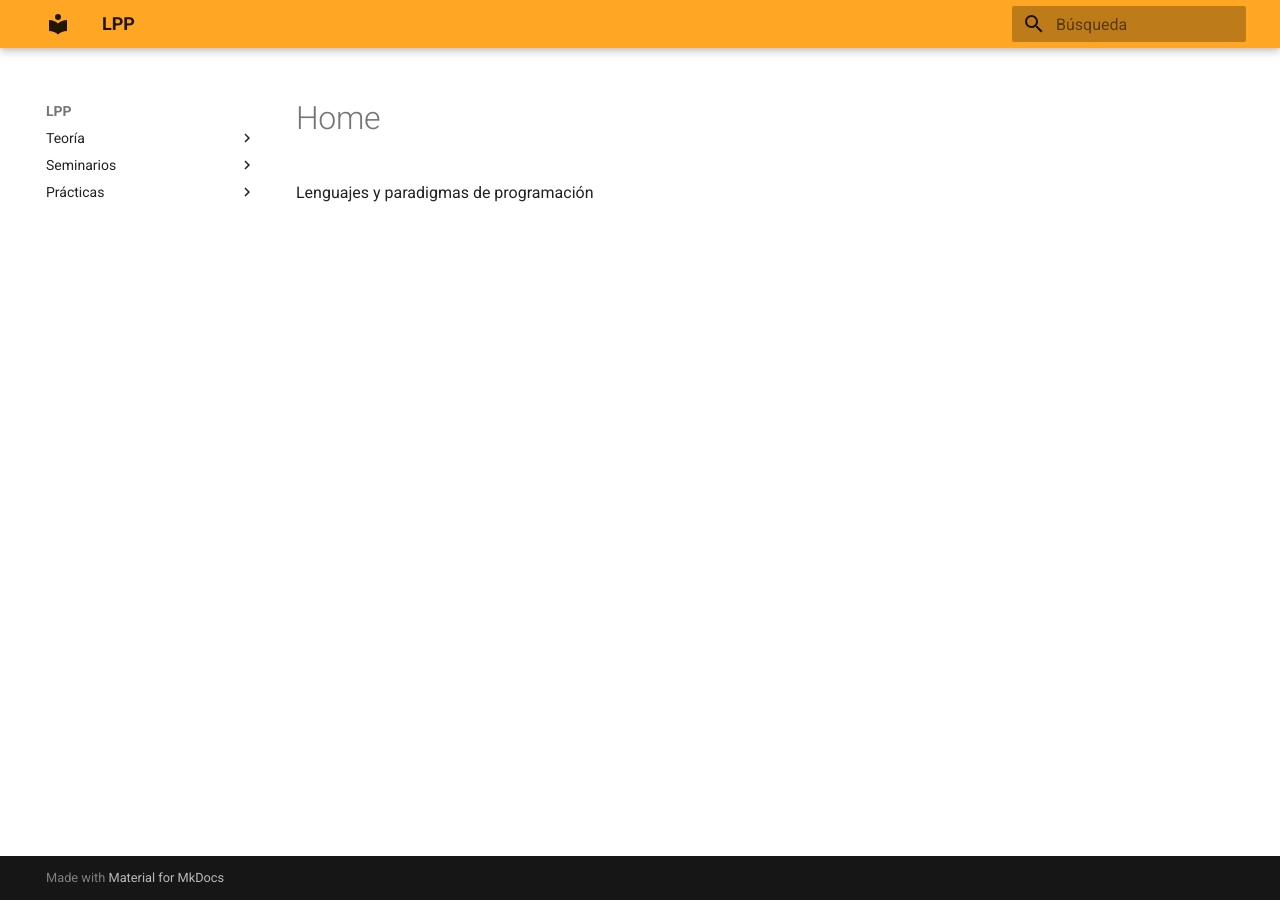
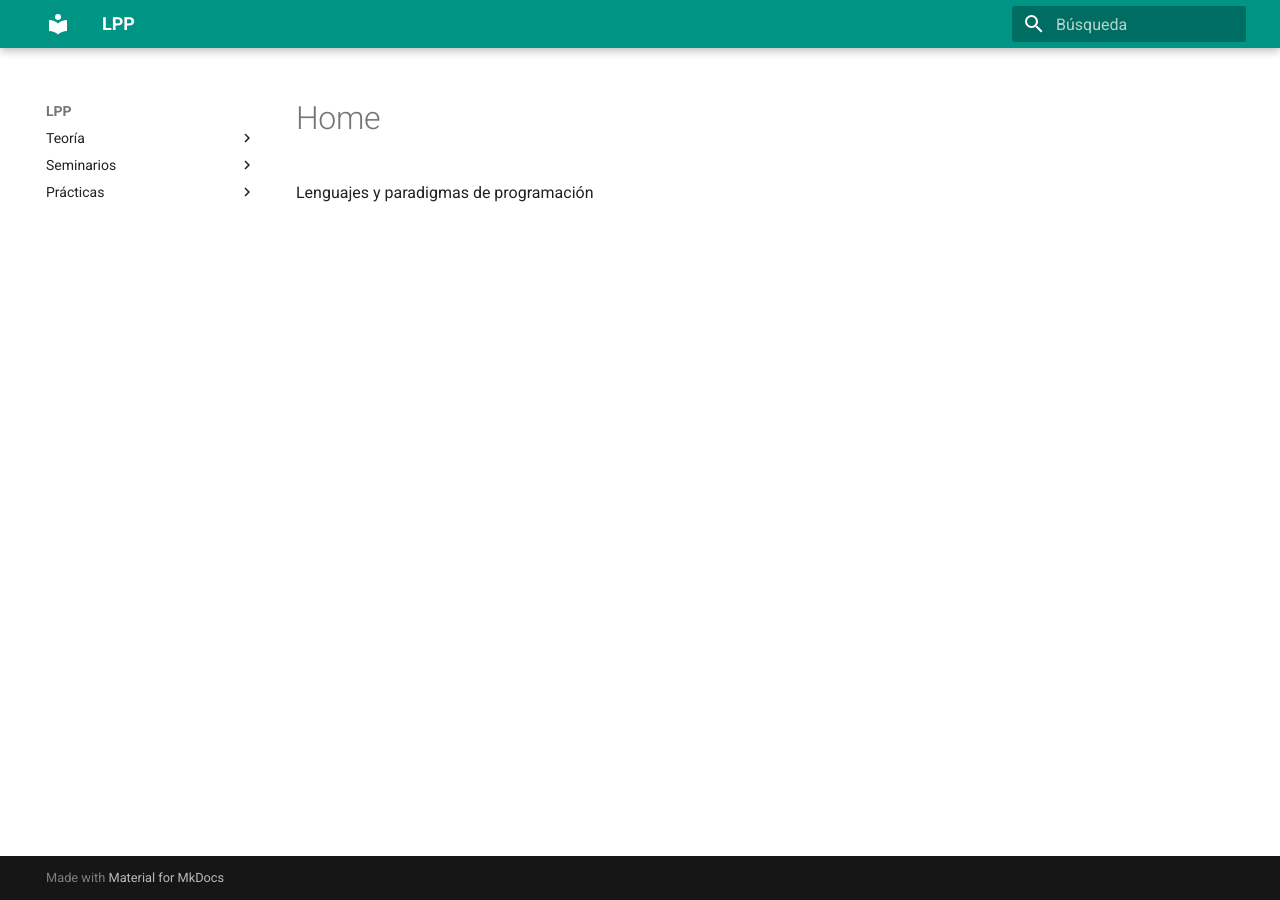
Before and after one commit to domingogallardo/apuntes-lpp, an MkDocs documentation site: the page built from docs/index.md, in a window 1280 px wide. Built offline with MkDocs 1.6.1 and Material for MkDocs 9.7.7, drawn with Linux system fonts in a browser that asks for light colours.

Commit message:
Cambio estilo

```diff
--- a/mkdocs.yml
+++ b/mkdocs.yml
@@ -30,8 +30,8 @@ theme:
     language: es
     name: 'material'
     palette:
-        primary: 'Orange'
-        accent: 'Deep Orange'
+        primary: 'Teal'
+        accent: 'Teal'
 
 markdown_extensions:
     - admonition
```
